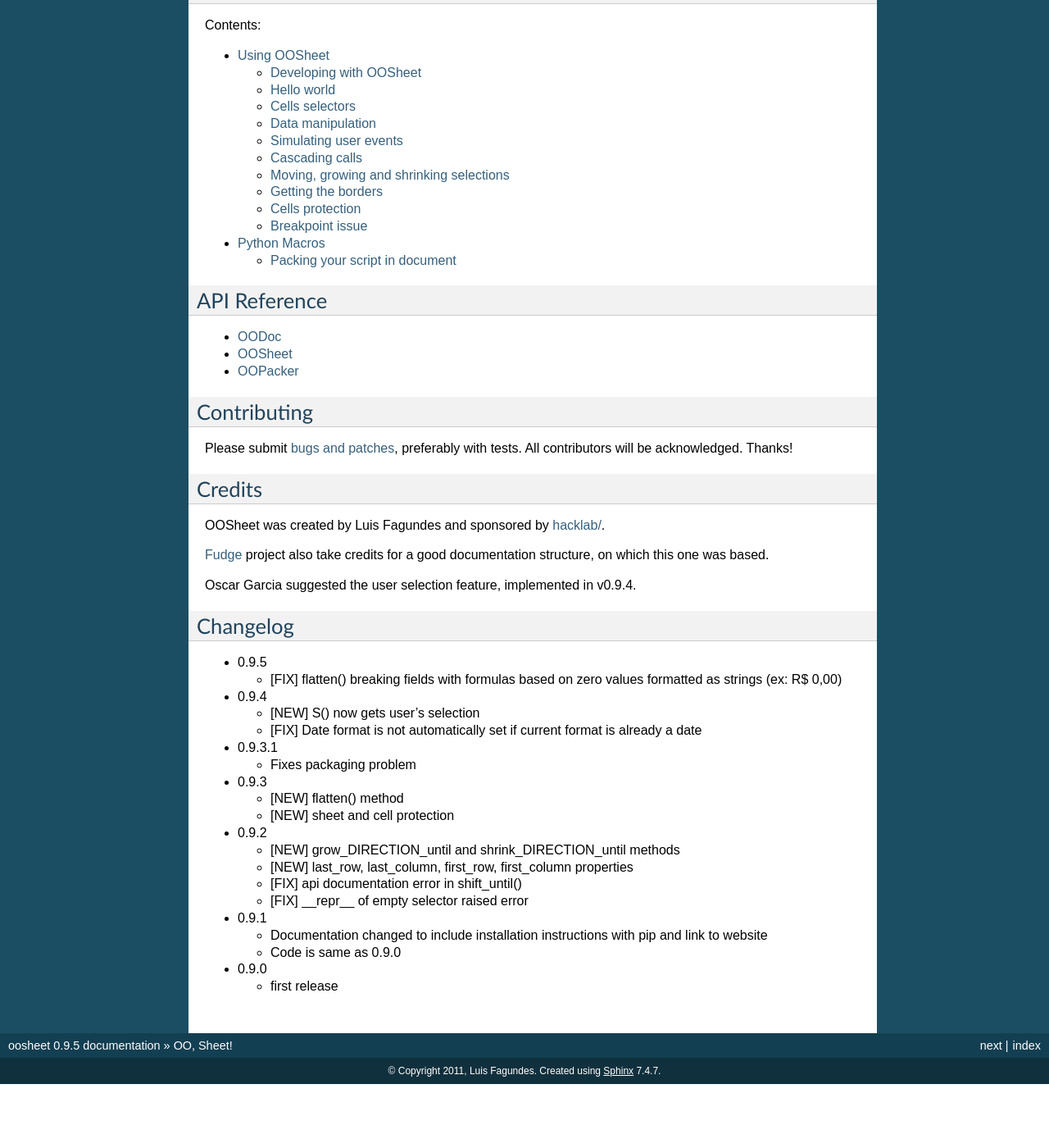
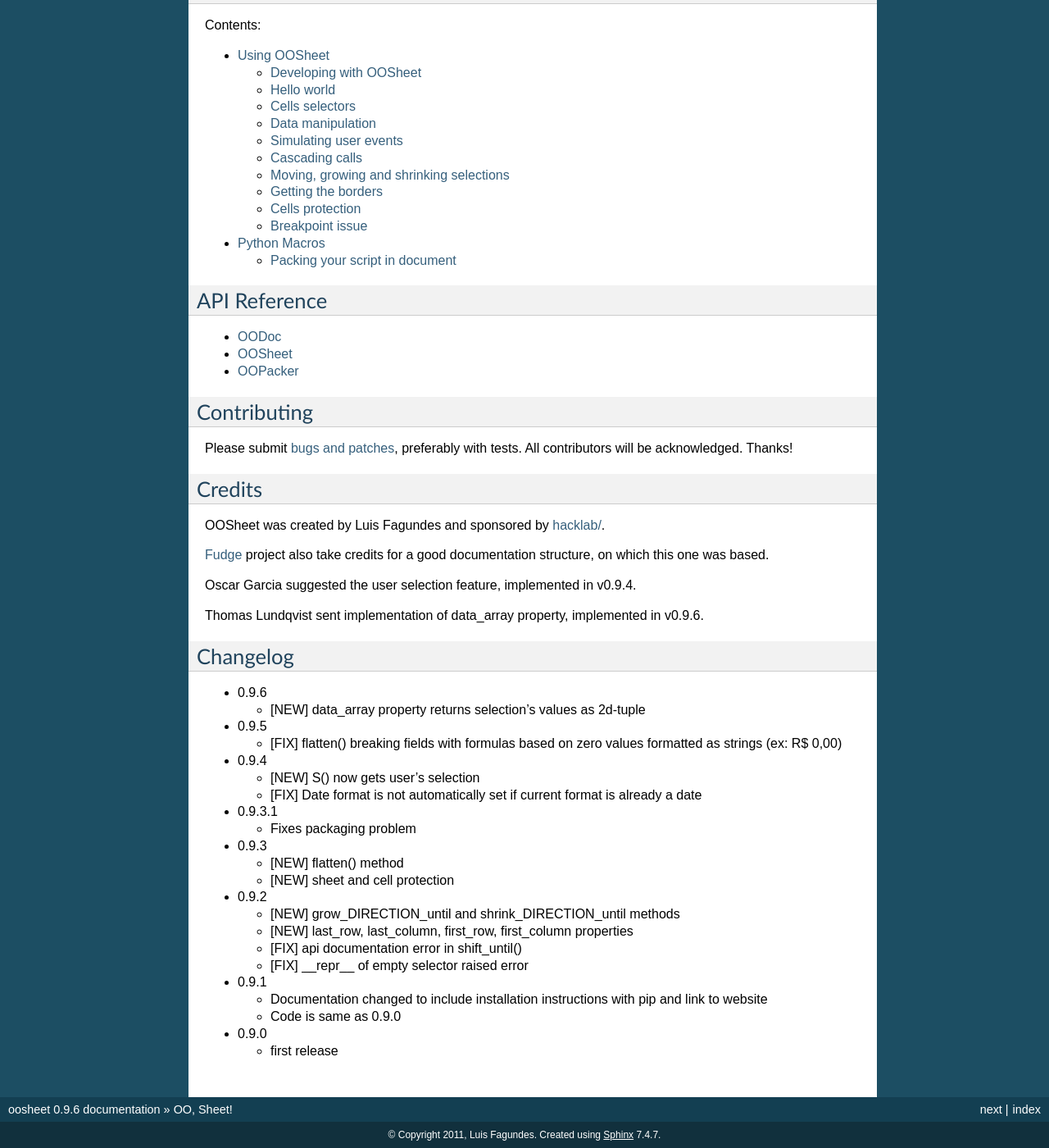
Before and after one commit to lfagundes/oosheet, a Sphinx documentation site: the page built from docs/index.rst, in a window 1280 px wide and 1400 px high, scrolled down 1213 px. Shown: the whole window at 82% size. Built offline with Sphinx 7.4.7, drawn with Linux system fonts in a browser that asks for light colours; before the commit the page ends 2535 px from its top, so only the background shows below that; some of the changed text lies outside the part shown.

```diff
--- a/docs/index.rst
+++ b/docs/index.rst
@@ -86,8 +86,14 @@ OOSheet was created by Luis Fagundes and sponsored by `hacklab/ <http://hacklab.
 
 Oscar Garcia suggested the user selection feature, implemented in v0.9.4.
 
+Thomas Lundqvist sent implementation of data_array property, implemented in v0.9.6.
+
 Changelog
 =========
+
+- 0.9.6
+
+  - [NEW] data_array property returns selection's values as 2d-tuple
 
 - 0.9.5
 
--- a/setup.py
+++ b/setup.py
@@ -2,7 +2,7 @@ from setuptools import setup, find_packages
 import os
 
 setup(name = 'oosheet',
-      version = '0.9.5',
+      version = '0.9.6',
       description = 'OpenOffice.org Spreadsheet scripting library',
       long_description = open(os.path.join(os.path.dirname(__file__), "README")).read(),
       author = "Luis Fagundes",
```
